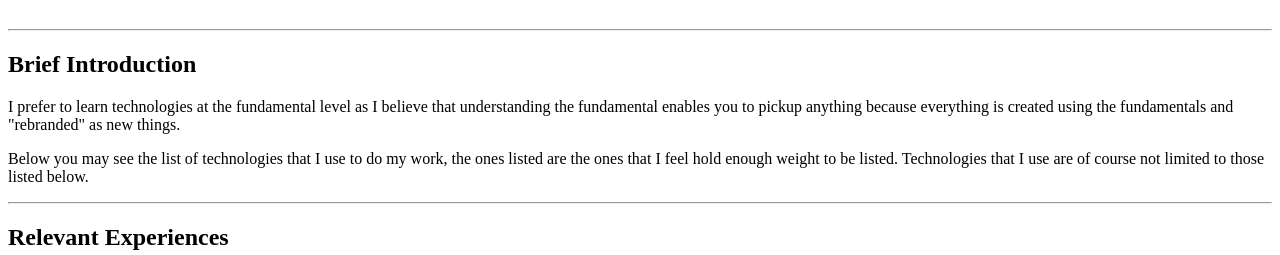
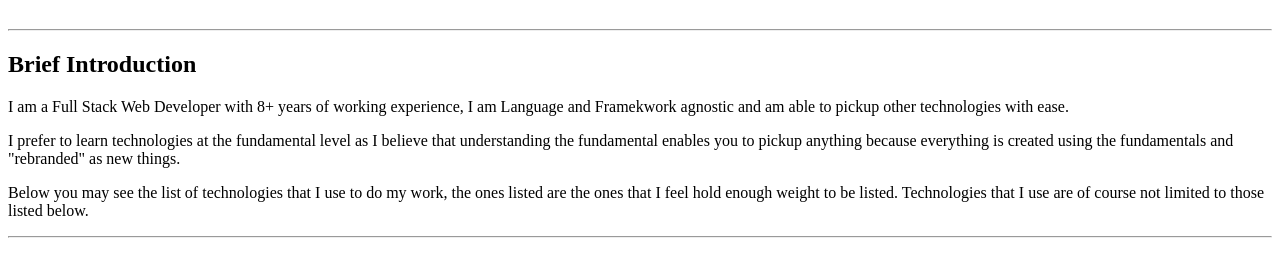
Before and after one commit to Magi-KS/resume, a website built with webpack: page src/resume.html in a window 1280 px wide. Shown: the part 944-1199 px from the top of the page. Built offline with nearby package versions, Linux system fonts and the light colour scheme.

Commit message:
improve intro

```diff
--- a/src/resume.html
+++ b/src/resume.html
@@ -35,6 +35,7 @@
       <hr>
 
       <h1 class="title is-5">Brief Introduction</h1>
+      <p>I am a Full Stack Web Developer with 8+ years of working experience, I am Language and Framekwork agnostic and am able to pickup other technologies with ease.</p>
       <p>I prefer to learn technologies at the fundamental level as I believe that understanding the fundamental enables you to pickup anything because everything is created using the fundamentals and "rebranded" as new things.</p>
       <p>Below you may see the list of technologies that I use to do my work, the ones listed are the ones that I feel hold enough weight to be listed. Technologies that I use are of course not limited to those listed below.</p>
       <hr>
```
